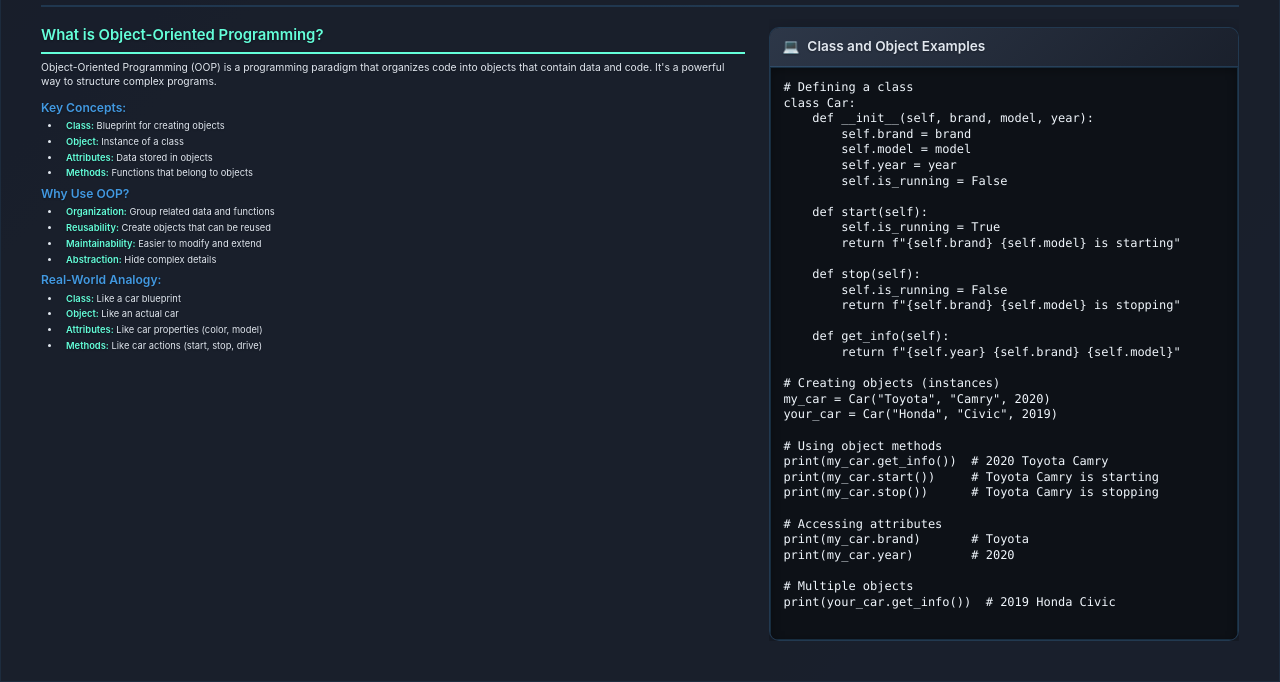
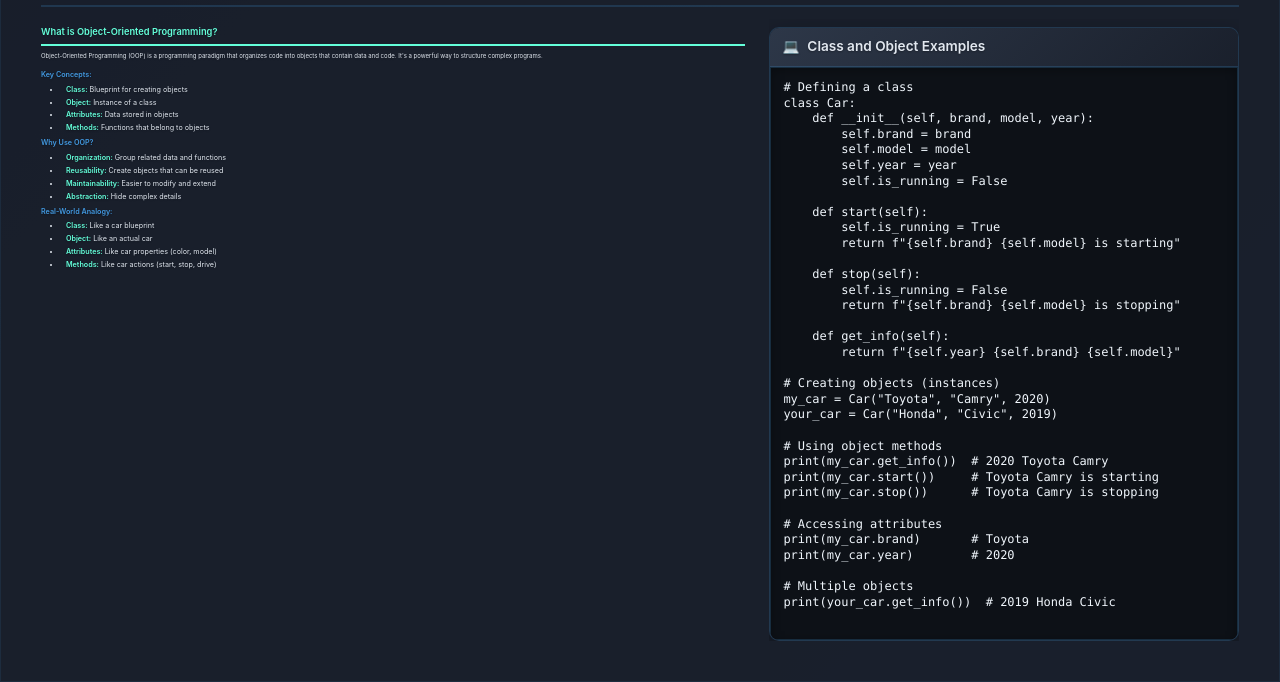
Before and after one commit to Yatishgrandhe/Slideshow, a plain HTML site: page python-oop.html in a window 1280 px wide. Both pictures are taken after a click on the button 640 px from the left and 86 px from the top of the page. Shown: the part 118-800 px from the top of the page. Drawn offline with Linux system fonts and the light colour scheme.

Commit message:
Decrease font size by 2 for non-code text across all slides

```diff
--- a/styles.css
+++ b/styles.css
@@ -9,16 +9,16 @@
     gap: 12px;
 }
 .slideshow-container.fullscreen .slide .text-content {
-    font-size: 0.86em;
+    font-size: 0.66em;
     line-height: 1.45;
 }
 .slideshow-container.fullscreen .slide .text-content h2 {
-    font-size: 1.08em;
+    font-size: 0.88em;
     margin-top: 6px;
     margin-bottom: 6px;
 }
 .slideshow-container.fullscreen .slide .text-content h3 {
-    font-size: 0.88em;
+    font-size: 0.68em;
     margin-top: 6px;
     margin-bottom: 4px;
 }
@@ -384,7 +384,7 @@ body {
 
 .text-content h3 {
     color: #4299e1;
-    font-size: 0.85em;
+    font-size: 0.65em;
     margin-bottom: 6px;
     margin-top: 10px;
     font-weight: 600;
@@ -394,7 +394,7 @@ body {
 .text-content p {
     margin-bottom: 10px;
     color: #e2e8f0;
-    font-size: 0.75em;
+    font-size: 0.55em;
     line-height: 1.4;
     text-shadow: 0 1px 2px rgba(0, 0, 0, 0.2);
 }
@@ -410,7 +410,7 @@ body {
     color: #e2e8f0;
     line-height: 1.3;
     text-shadow: 0 1px 2px rgba(0, 0, 0, 0.2);
-    font-size: 0.7em;
+    font-size: 0.5em;
     padding-left: 5px;
     position: relative;
 }
```
